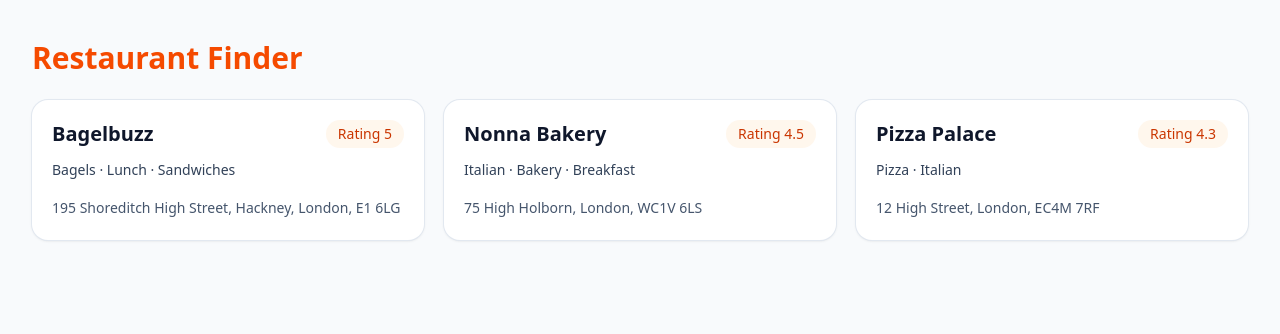
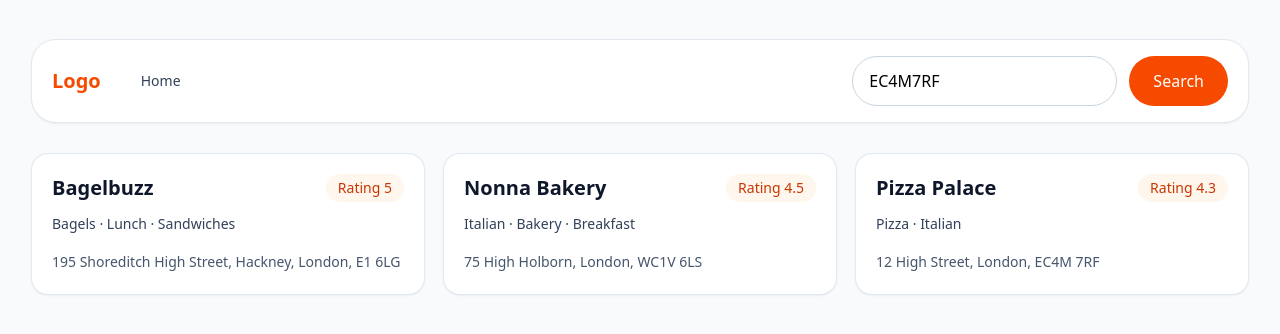
Before and after one commit to gokcesen/jet-restaurant-finder, a React (Vite) app: page / in a window 1280 px wide. Shown: the top 334 px of the page. Built offline with nearby package versions, Linux system fonts and the light colour scheme.

Commit message:
feat: add responsive navbar search

```diff
--- a/package.json
+++ b/package.json
@@ -13,6 +13,7 @@
     "@tailwindcss/vite": "^4.2.2",
     "react": "^19.2.4",
     "react-dom": "^19.2.4",
+    "react-icons": "^5.6.0",
     "tailwindcss": "^4.2.2"
   },
   "devDependencies": {
--- a/src/App.tsx
+++ b/src/App.tsx
@@ -1,13 +1,22 @@
+import { useState } from 'react';
+import Navbar from './components/Navbar';
 import RestaurantList from './components/RestaurantList';
 import { mockRestaurants } from './data/mockRestaurants';
 
 function App() {
+  const [postcode, setPostcode] = useState('EC4M7RF');
+
+  const handleSearch = () => {
+    console.log('Search postcode:', postcode);
+  };
   return (
     <main className="min-h-screen bg-slate-50 px-4 py-10 sm:px-6 lg:px-8">
       <div className="mx-auto max-w-7xl">
-        <h1 className="mb-6 text-3xl font-bold text-orange-600">
-          Restaurant Finder
-        </h1>
+        <Navbar
+          postcode={postcode}
+          onPostcodeChange={setPostcode}
+          onSubmit={handleSearch}
+        />
 
         <RestaurantList restaurants={mockRestaurants} />
       </div>
--- /dev/null
+++ b/src/components/Navbar.tsx
@@ -0,0 +1,61 @@
+import { useState } from 'react';
+import { FiSearch } from 'react-icons/fi';
+import SearchForm from './SearchForm';
+
+type NavbarProps = {
+  postcode: string;
+  onPostcodeChange: (postcode: string) => void;
+  onSubmit: () => void;
+};
+
+function Navbar({ postcode, onPostcodeChange, onSubmit }: NavbarProps) {
+  const [isMobileSearchOpen, setIsMobileSearchOpen] = useState(false);
+
+  return (
+    <nav className="mb-8 rounded-3xl bg-white px-5 py-4 shadow-sm ring-1 ring-slate-200">
+      <div className="flex items-center justify-between gap-4">
+        <div className="flex items-center gap-6">
+          <div className="text-xl font-bold text-orange-600">
+            Logo
+          </div>
+
+          <a
+            href="#"
+            className="rounded-full px-4 py-2 text-sm font-medium text-slate-700 transition hover:bg-slate-100"
+          >
+            Home
+          </a>
+        </div>
+
+        <div className="hidden md:block">
+          <SearchForm
+            postcode={postcode}
+            onPostcodeChange={onPostcodeChange}
+            onSubmit={onSubmit}
+          />
+        </div>
+
+        <button
+          className="flex size-10 items-center justify-center rounded-full bg-orange-50 text-orange-700 transition hover:bg-orange-100 md:hidden"
+          type="button"
+          aria-label="Toggle search"
+          onClick={() => setIsMobileSearchOpen((isOpen) => !isOpen)}
+        >
+          <FiSearch size={20} />
+        </button>
+      </div>
+
+      {isMobileSearchOpen && (
+        <div className="mt-4 md:hidden">
+          <SearchForm
+            postcode={postcode}
+            onPostcodeChange={onPostcodeChange}
+            onSubmit={onSubmit}
+          />
+        </div>
+      )}
+    </nav>
+  );
+}
+
+export default Navbar;
--- /dev/null
+++ b/src/components/SearchForm.tsx
@@ -0,0 +1,38 @@
+type SearchFormProps = {
+  postcode: string;
+  onPostcodeChange: (postcode: string) => void;
+  onSubmit: () => void;
+};
+
+function SearchForm({
+  postcode,
+  onPostcodeChange,
+  onSubmit,
+}: SearchFormProps) {
+  return (
+    <form
+      className="flex w-full flex-col gap-3 sm:max-w-md sm:flex-row"
+      onSubmit={(event) => {
+        event.preventDefault();
+        onSubmit();
+      }}
+    >
+      <input
+        className="w-full rounded-full border border-slate-300 px-4 py-3 text-sm outline-none transition focus:border-orange-500 focus:ring-2 focus:ring-orange-100"
+        type="text"
+        value={postcode}
+        onChange={(event) => onPostcodeChange(event.target.value)}
+        placeholder="Enter UK postcode"
+      />
+
+      <button
+        className="rounded-full bg-orange-600 px-6 py-3 text-sm font-semibold text-white transition hover:bg-orange-700"
+        type="submit"
+      >
+        Search
+      </button>
+    </form>
+  );
+}
+
+export default SearchForm;
```
Also changed, not shown: 1 other file (tests, documents, lock files or other folders).
